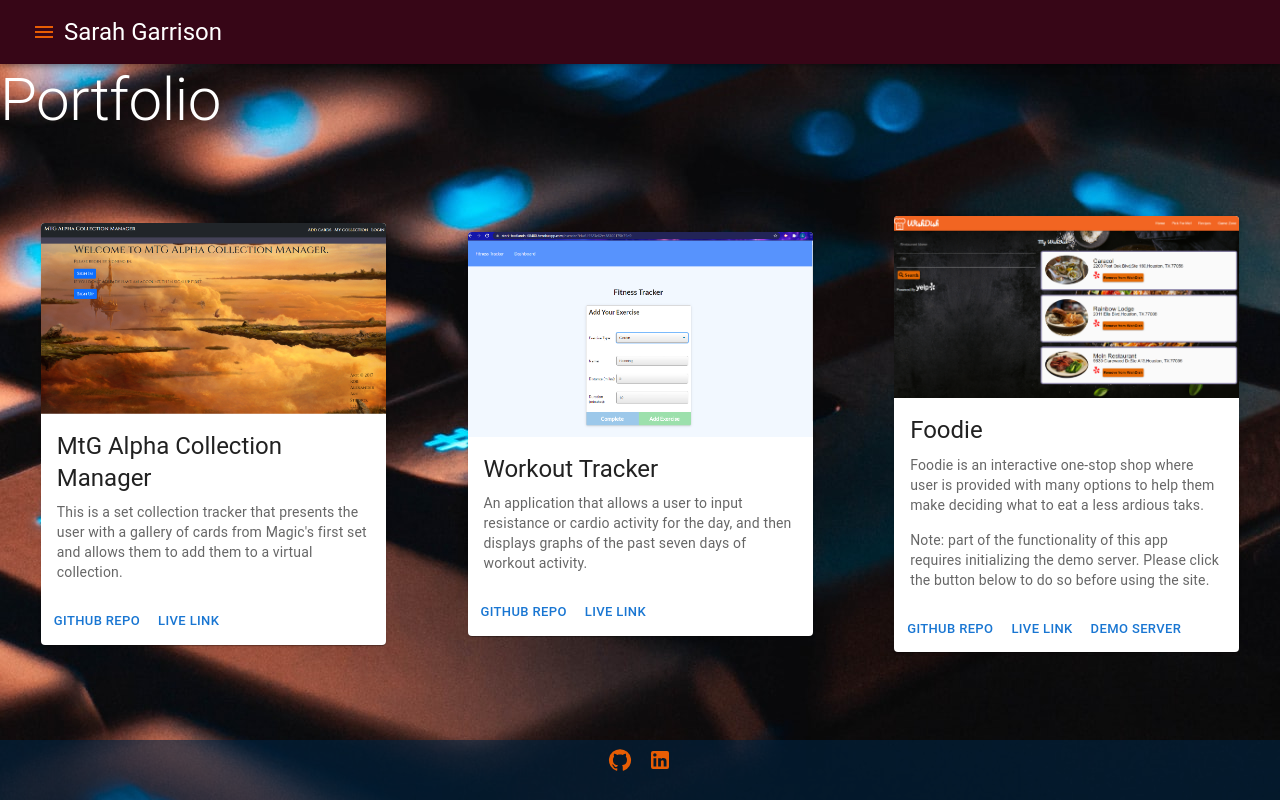
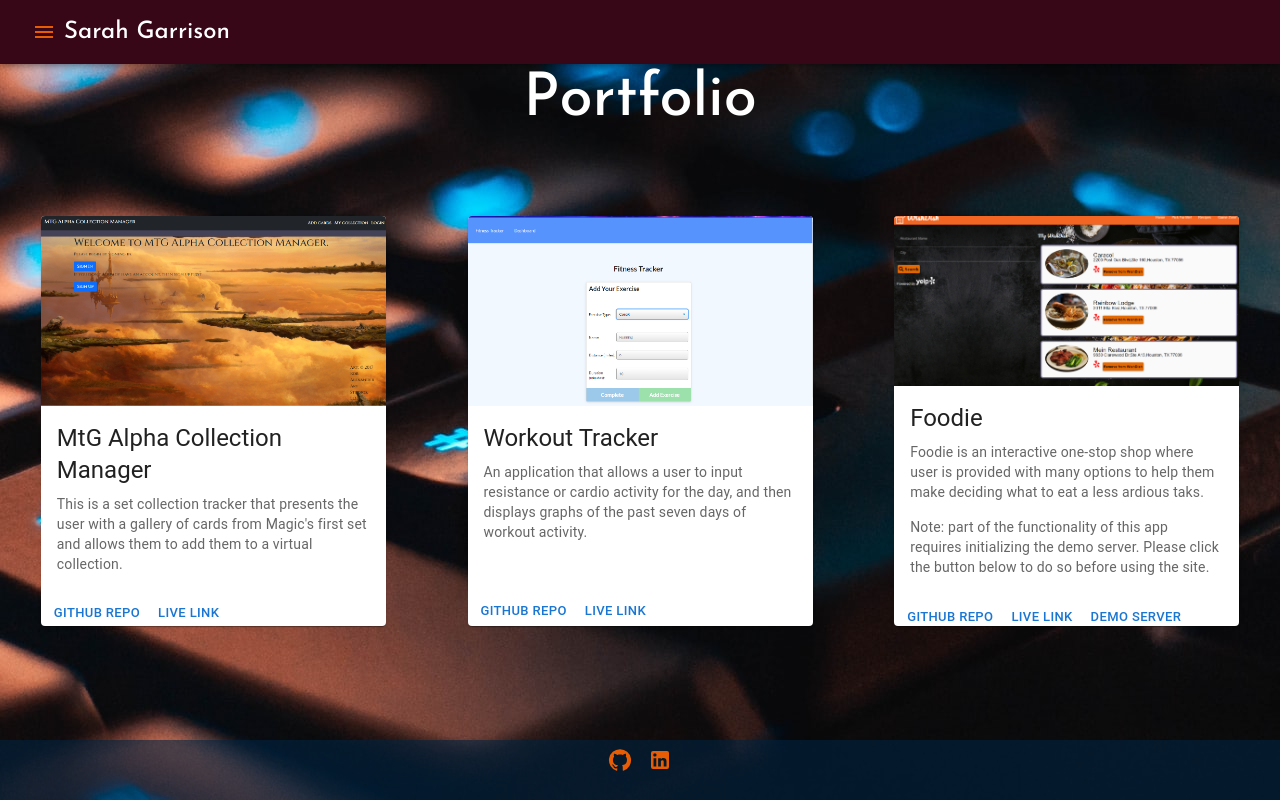
Before and after one commit to segarrison/seg-react-portfolio, a React (Create React App) app: page /portfolio in a window 1280 px wide. Built offline with nearby package versions, Linux system fonts and the light colour scheme.

Commit message:
Typography styling

```diff
--- a/public/index.html
+++ b/public/index.html
@@ -26,6 +26,9 @@
     -->
     <title>Sarah Garrison: Web Developer</title>
     <!-- <link href="https://cdn.jsdelivr.net/npm/bootstrap@5.1.3/dist/css/bootstrap.min.css" rel="stylesheet" integrity="sha384-1BmE4kWBq78iYhFldvKuhfTAU6auU8tT94WrHftjDbrCEXSU1oBoqyl2QvZ6jIW3" crossorigin="anonymous"> -->
+    <link rel="preconnect" href="https://fonts.googleapis.com">
+    <link rel="preconnect" href="https://fonts.gstatic.com" crossorigin>
+    <link href="https://fonts.googleapis.com/css2?family=Josefin+Sans:wght@500&display=swap" rel="stylesheet">
   </head>
   <body>
     <noscript>You need to enable JavaScript to run this app.</noscript>
--- a/src/components/Footer.js
+++ b/src/components/Footer.js
@@ -1,14 +1,8 @@
 import React from "react";
-import Card from "@mui/material/Card";
 import Grid from "@mui/material/Grid";
-import Typography from "@mui/material/Typography";
 import Box from "@mui/material/Box";
-import Link from "@mui/material/Link";
-import Container from "@mui/material/Container";
 import GitHubIcon from "@mui/icons-material/GitHub";
-import ListItemButton from "@mui/material/ListItemButton";
 import IconButton from "@mui/material/IconButton";
-import { ListItemIcon } from "@mui/material";
 import { LinkedIn } from "@mui/icons-material";
 
 function Footer() {
--- a/src/components/Header.js
+++ b/src/components/Header.js
@@ -5,6 +5,16 @@ import Typography from "@mui/material/Typography";
 import Box from "@mui/material/Box";
 import avatar from "../assets/images/avatar.jpeg";
 import Typed from "react-typed";
+import { ThemeProvider, createTheme } from '@mui/material/styles';
+
+const theme = createTheme({
+  typography: {
+    fontFamily: [
+      '"Josefin Sans"',
+      'sans-serif'
+    ].join(','),
+  }
+})
 
 function Header(props) {
   const styleAvatar = {
@@ -37,12 +47,15 @@ function Header(props) {
       <Grid container justifyContent="center">
       <Avatar src={avatar} alt="image of Sarah Garrison" style={styleAvatar}/>
       </Grid>
-      <Typography variant="h4" style={styleTitle}>
-        <Typed strings ={["Sarah Garrison"]} typeSpeed = {40} />
+      <ThemeProvider theme={theme}>
+      <Typography variant="h4" style={styleTitle}><strong>
+        <Typed strings ={["Sarah Garrison"]} typeSpeed = {40} /></strong>
       </Typography>
-      <Typography variant="h5" style={styleSubtitle}>
+      <Typography variant="h5" style={styleSubtitle}><strong>
         <Typed strings ={["Web Developer", "Problem Solver", "Programmer", "Nerd"]} typeSpeed = {40} backSpeed={60} loop/>
+        </strong>
       </Typography>
+      </ThemeProvider>
     </Box>
   );
 }
--- a/src/components/Navbar.js
+++ b/src/components/Navbar.js
@@ -20,6 +20,16 @@ import PersonPinIcon from "@mui/icons-material/PersonPin";
 import avatar from "../assets/images/avatar.jpeg";
 import { ListItemIcon } from "@mui/material";
 import { Link } from "react-router-dom";
+import { ThemeProvider, createTheme } from '@mui/material/styles';
+
+const theme = createTheme({
+  typography: {
+    fontFamily: [
+      '"Josefin Sans"',
+      'sans-serif'
+    ].join(','),
+  }
+})
 
 function Navbar() {
   const styleBox = {
@@ -96,7 +106,9 @@ function Navbar() {
             <IconButton onClick={toggleSlider("right", true)}>
               <MenuIcon style={{ color: "#E85D04" }} />
             </IconButton>
+            <ThemeProvider theme={theme}>
             <Typography variant="h5">Sarah Garrison</Typography>
+            </ThemeProvider>
             <Drawer
               open={state.right}
               anchor="right"
--- a/src/components/Projects.js
+++ b/src/components/Projects.js
@@ -11,17 +11,32 @@ import Button from "@mui/material/Button";
 import mtg from "../assets/images/mtg-alpha.png";
 import workout from "../assets/images/wt-add.png";
 import wishdish from "../assets/images/wishdishnew.png";
+import { ThemeProvider, createTheme } from "@mui/material/styles";
+
+const theme = createTheme({
+  typography: {
+    fontFamily: ['"Josefin Sans"', "sans-serif"].join(","),
+  },
+});
 
 function Projects() {
   const styleCardContainer = {
     maxWidth: 345,
+    height: 410,
     margin: "5rem auto",
+  };
+
+  const styleHeader = {
+    color: "white",
+    textAlign: "center",
   };
   return (
     <Box component="div" id="portfolio">
-      <Typography variant="h2" color="white" id="portfolio">
-        Portfolio
-      </Typography>
+      <ThemeProvider theme={theme}>
+        <Typography variant="h2" id="portfolio" style={styleHeader}>
+          Portfolio
+        </Typography>
+      </ThemeProvider>
       <Grid container justifyContent="center" alignItems="center">
         <Grid item xs={12} sm={8} md={6} lg={4}>
           <Card style={styleCardContainer}>
@@ -29,7 +44,7 @@ function Projects() {
               <CardMedia
                 component="img"
                 alt="MtG Alpha Collector"
-                height="100%"
+                height="190"
                 image={mtg}
               />
               <CardContent>
@@ -44,10 +59,20 @@ function Projects() {
               </CardContent>
             </CardActionArea>
             <CardActions>
-              <Button size="small" color="primary" href="https://github.com/Nickm615/MtG-Alpha-Collection-Manager" target="blank">
+              <Button
+                size="small"
+                color="primary"
+                href="https://github.com/Nickm615/MtG-Alpha-Collection-Manager"
+                target="blank"
+              >
                 GitHub Repo
               </Button>
-              <Button size="small" color="primary" href="https://mtg-alpha-collection-manager.herokuapp.com/" target="blank">
+              <Button
+                size="small"
+                color="primary"
+                href="https://mtg-alpha-collection-manager.herokuapp.com/"
+                target="blank"
+              >
                 Live Link
               </Button>
             </CardActions>
@@ -60,7 +85,7 @@ function Projects() {
               <CardMedia
                 component="img"
                 alt="Fitness Tracker"
-                height="100%"
+                height="190"
                 image={workout}
               />
               <CardContent>
@@ -72,13 +97,25 @@ function Projects() {
                   cardio activity for the day, and then displays graphs of the
                   past seven days of workout activity.
                 </Typography>
+                <br />
+                <br />
               </CardContent>
             </CardActionArea>
             <CardActions>
-              <Button size="small" color="primary" href="https://github.com/segarrison/WorkoutTracker" target="blank">
+              <Button
+                size="small"
+                color="primary"
+                href="https://github.com/segarrison/WorkoutTracker"
+                target="blank"
+              >
                 GitHub Repo
               </Button>
-              <Button size="small" color="primary" href="https://stark-badlands-68480.herokuapp.com/" target="blank">
+              <Button
+                size="small"
+                color="primary"
+                href="https://stark-badlands-68480.herokuapp.com/"
+                target="blank"
+              >
                 Live Link
               </Button>
             </CardActions>
@@ -91,7 +128,7 @@ function Projects() {
               <CardMedia
                 component="img"
                 alt="WishDish"
-                height="100%"
+                height="170"
                 image={wishdish}
               />
               <CardContent>
@@ -120,10 +157,20 @@ function Projects() {
               >
                 GitHub Repo
               </Button>
-              <Button size="small" color="primary" href="https://nskidmore7.github.io/GroupProject1/" target="blank">
+              <Button
+                size="small"
+                color="primary"
+                href="https://nskidmore7.github.io/GroupProject1/"
+                target="blank"
+              >
                 Live Link
               </Button>
-              <Button size="small" color="primary" href="https://cors-anywhere.herokuapp.com/corsdemo" target="blank">
+              <Button
+                size="small"
+                color="primary"
+                href="https://cors-anywhere.herokuapp.com/corsdemo"
+                target="blank"
+              >
                 Demo Server
               </Button>
             </CardActions>
```
Also changed, not shown: src/assets/fonts/JosefinSans-Medium.ttf (added), 1 other file (tests, documents, lock files or other folders).
